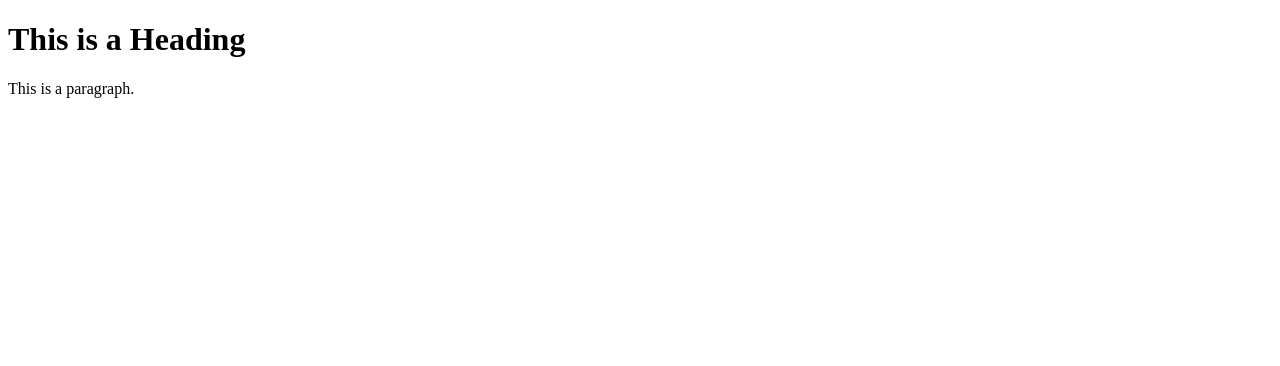
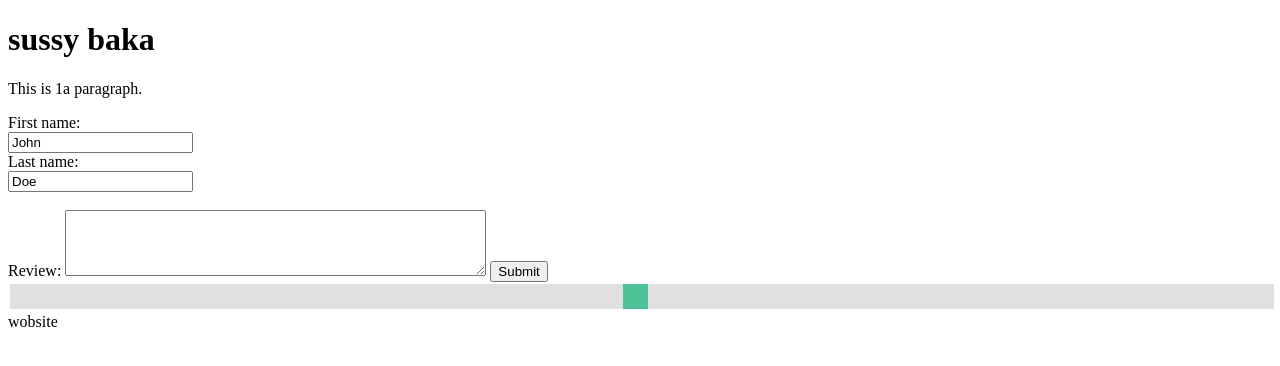
Before and after one commit to HenryZhang0/waterpoo, a plain HTML site: page frontend/website.html in a window 1280 px wide. Drawn offline with Linux system fonts and the light colour scheme.

Commit message:
Co-authored-by: Joyce <JoyceJin8@users.noreply.github.com> Co-authored-by: gr4ceG <gr4ceG@users.noreply.github.com>

```diff
--- /dev/null
+++ b/frontend/styles.css
@@ -0,0 +1,38 @@
+.slidecontainer {
+    width: 100%; /* Width of the outside container */
+  }
+
+  /* The slider itself */
+  .slider {
+    -webkit-appearance: none;  /* Override default CSS styles */
+    appearance: none;
+    width: 100%; /* Full-width */
+    height: 25px; /* Specified height */
+    background: #d3d3d3; /* Grey background */
+    outline: none; /* Remove outline */
+    opacity: 0.7; /* Set transparency (for mouse-over effects on hover) */
+    -webkit-transition: .2s; /* 0.2 seconds transition on hover */
+    transition: opacity .2s;
+  }
+
+  /* Mouse-over effects */
+  .slider:hover {
+    opacity: 1; /* Fully shown on mouse-over */
+  }
+
+  /* The slider handle (use -webkit- (Chrome, Opera, Safari, Edge) and -moz- (Firefox) to override default look) */
+  .slider::-webkit-slider-thumb {
+    -webkit-appearance: none; /* Override default look */
+    appearance: none;
+    width: 25px; /* Set a specific slider handle width */
+    height: 25px; /* Slider handle height */
+    background: #04AA6D; /* Green background */
+    cursor: pointer; /* Cursor on hover */
+  }
+
+  .slider::-moz-range-thumb {
+    width: 25px; /* Set a specific slider handle width */
+    height: 25px; /* Slider handle height */
+    background: #04AA6D; /* Green background */
+    cursor: pointer; /* Cursor on hover */
+  }
--- a/frontend/website.html
+++ b/frontend/website.html
@@ -1,12 +1,34 @@
 <!DOCTYPE html>
 <html>
 <head>
-<title>Page Title</title>
+<link rel="stylesheet" href="styles.css" type="text/css">
+<title>This is my first webpage</title>
 </head>
 <body>
 
-<h1>This is a Heading</h1>
-<p>This is a paragraph.</p>
+<h1>sussy baka</h1>
+<p>This is 1a paragraph.</p>
+<form action="/action_page.php">
+    <label for="fname">First name:</label><br>
+    <input type="text" id="fname" name="fname" value="John"><br>
+    <label for="lname">Last name:</label><br>
+    <input type="text" id="lname" name="lname" value="Doe"><br><br>
+
+    <label for="review">Review:</label>
+
+    <textarea id="w3review" name="w3review" rows="4" cols="50">
+
+    </textarea>
+
+    <input type="submit" value="Submit">
+  </form>
+
+  <div class="slidecontainer">
+    <input type="range" min="1" max="100" value="50" class="slider" id="myRange">
+  </div>
 
 </body>
 </html>
+
+
+wobsite
```
